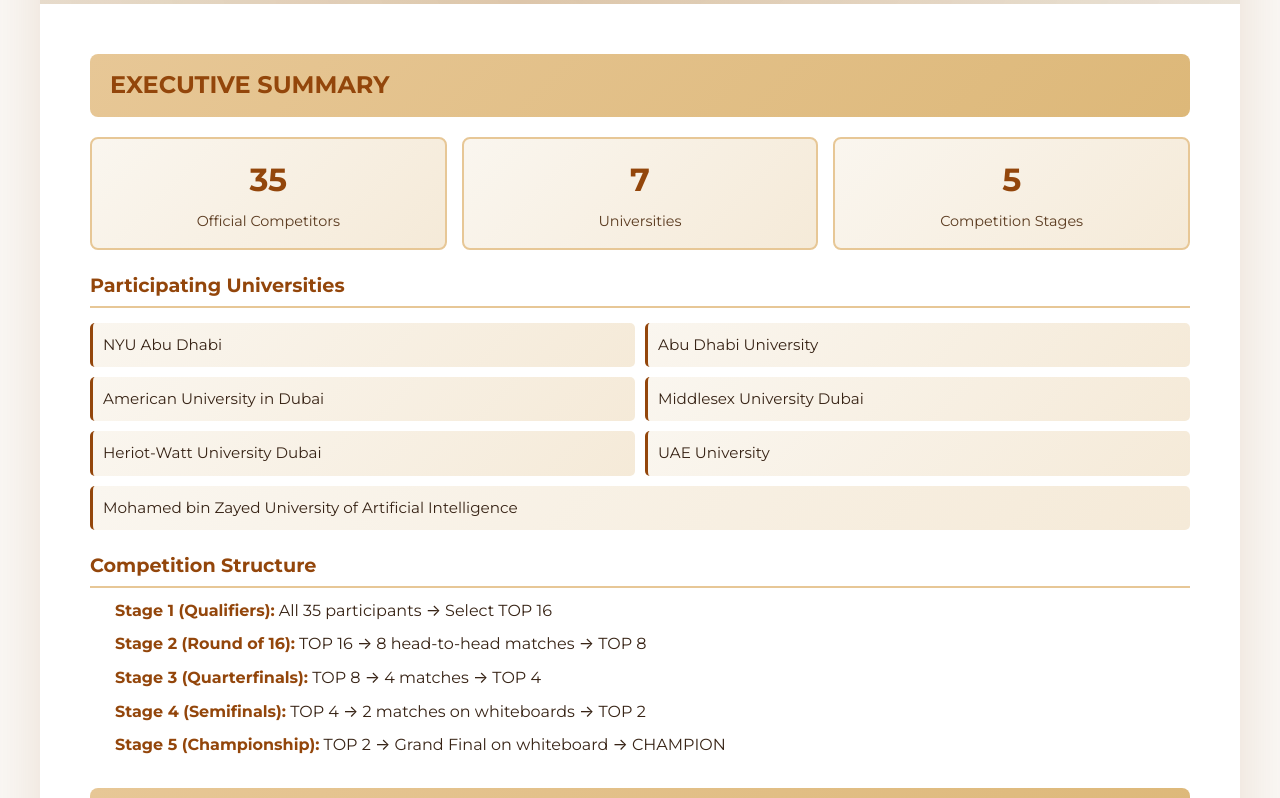
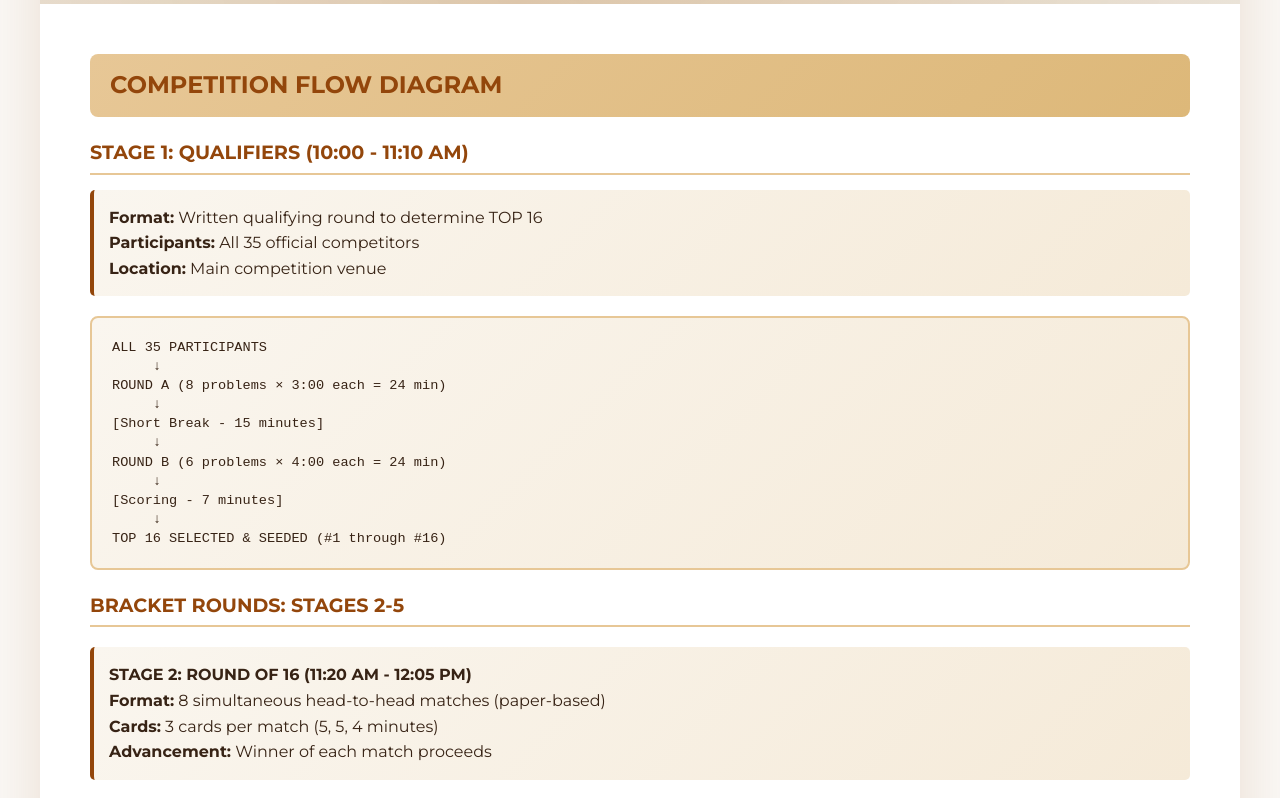
Before and after one commit to vm2291/national-university-challenge, a React (Vite) app: page /event-structure in a window 1280 px wide. Shown: the part 320-1118 px from the top of the page. Built offline with nearby package versions, Linux system fonts and the light colour scheme; the HTML template or start-up script is replaced by a standard one.

Commit message:
Remove executive summary section from EventStructure
Deleted the executive summary, stats, participating universities, and competition structure details from the EventStructure page. Also added a new image asset.

```diff
--- a/src/pages/EventStructure.tsx
+++ b/src/pages/EventStructure.tsx
@@ -463,45 +463,6 @@ const EventStructure = () => {
           </div>
 
           <div className="event-structure-content">
-            <div className="event-structure-section">
-              <div className="event-structure-section-title my-0">EXECUTIVE SUMMARY</div>
-
-              <div className="event-structure-stats-grid">
-                <div className="event-structure-stat-box">
-                  <div className="event-structure-number">35</div>
-                  <div className="event-structure-label">Official Competitors</div>
-                </div>
-                <div className="event-structure-stat-box">
-                  <div className="event-structure-number">7</div>
-                  <div className="event-structure-label">Universities</div>
-                </div>
-                <div className="event-structure-stat-box">
-                  <div className="event-structure-number">5</div>
-                  <div className="event-structure-label">Competition Stages</div>
-                </div>
-              </div>
-
-              <div className="event-structure-subsection-title">Participating Universities</div>
-              <div className="event-structure-university-list">
-                <div className="event-structure-university-item">NYU Abu Dhabi</div>
-                <div className="event-structure-university-item">Abu Dhabi University</div>
-                <div className="event-structure-university-item">American University in Dubai</div>
-                <div className="event-structure-university-item">Middlesex University Dubai</div>
-                <div className="event-structure-university-item">Heriot-Watt University Dubai</div>
-                <div className="event-structure-university-item">UAE University</div>
-                <div className="event-structure-university-item full-width">Mohamed bin Zayed University of Artificial Intelligence</div>
-              </div>
-
-              <div className="event-structure-subsection-title">Competition Structure</div>
-              <ul>
-                <li><span className="event-structure-highlight">Stage 1 (Qualifiers):</span> All 35 participants → Select TOP 16</li>
-                <li><span className="event-structure-highlight">Stage 2 (Round of 16):</span> TOP 16 → 8 head-to-head matches → TOP 8</li>
-                <li><span className="event-structure-highlight">Stage 3 (Quarterfinals):</span> TOP 8 → 4 matches → TOP 4</li>
-                <li><span className="event-structure-highlight">Stage 4 (Semifinals):</span> TOP 4 → 2 matches on whiteboards → TOP 2</li>
-                <li><span className="event-structure-highlight">Stage 5 (Championship):</span> TOP 2 → Grand Final on whiteboard → CHAMPION</li>
-              </ul>
-            </div>
-
             <div className="event-structure-page-break"></div>
 
             <div className="event-structure-section">
```
Also changed, not shown: assets/image-32320e80-9419-451d-b9e5-28d67baf825e.png (added).
